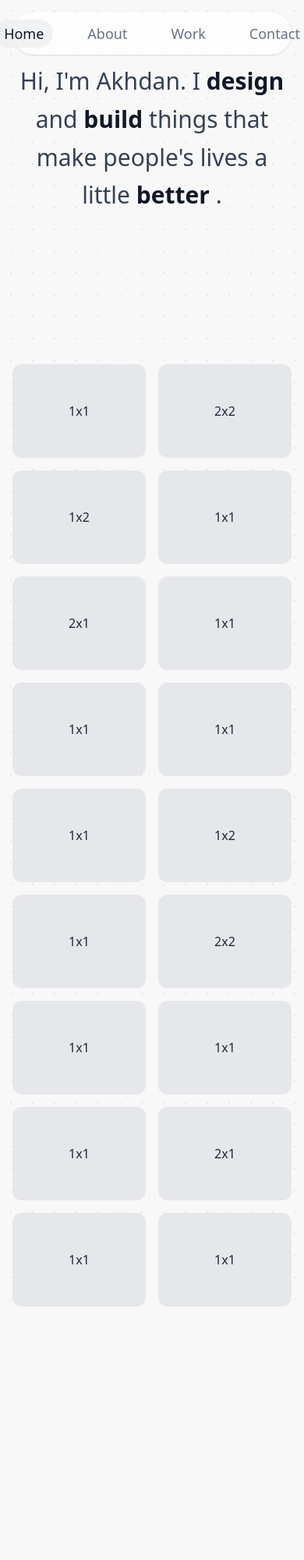
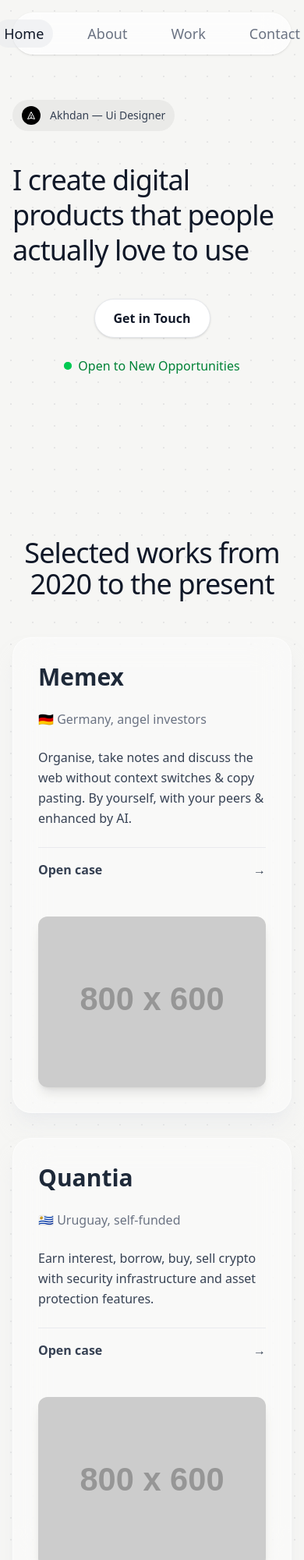
Before and after one commit to akhdnn/porto, an Astro site: page / in a window 390 px wide. Shown: the top 2000 px of the page at 78% size. Before the commit the page ends 1691 px from the top, so only its background shows below. Built offline with nearby package versions, Linux system fonts and the light colour scheme; Astro itself is replaced by a stand-in of ours; placeholder pictures from the web are drawn by us.

Commit message:
apdet2.1

```diff
--- /dev/null
+++ b/src/components/CaseStudy.astro
@@ -0,0 +1,63 @@
+---
+// src/components/CaseStudy.astro
+---
+<section class="py-20 md:py-32 px-4">
+    <div class="max-w-screen-xl mx-auto flex flex-col gap-12">
+
+        <h2 class="text-center text-4xl font-medium tracking-tight text-gray-900">
+            Selected works from <br> 2020 to the present
+        </h2>
+
+        <div class="flex flex-col gap-8">
+
+            {/* --- KARTU 1: MEMEX --- */}
+            <div class="
+                bg-white/40 backdrop-blur-xl
+                rounded-3xl border border-white/50 shadow-xl shadow-gray-200/50
+                p-8 md:p-12
+            ">
+                <div class="grid grid-cols-1 lg:grid-cols-2 gap-12 items-center">
+                    <div class="flex flex-col gap-6">
+                        <h3 class="text-3xl font-bold">Memex</h3>
+                        <p class="text-gray-500">🇩🇪 Germany, angel investors</p>
+                        <p class="text-gray-700 leading-relaxed">
+                            Organise, take notes and discuss the web without context switches & copy pasting. By yourself, with your peers & enhanced by AI.
+                        </p>
+                        <a href="#" class="flex justify-between items-center pt-4 border-t border-gray-200/80 text-gray-700 hover:text-black transition-colors">
+                            <span class="font-semibold">Open case</span>
+                            <span>&rarr;</span>
+                        </a>
+                    </div>
+                    <div>
+                        <img src="https://placehold.co/800x600/111827/ffffff?text=Memex+UI" alt="Memex UI" class="rounded-xl shadow-lg"/>
+                    </div>
+                </div>
+            </div>
+
+            {/* --- KARTU 2: QUANTIA --- */}
+             <div class="
+                bg-white/40 backdrop-blur-xl
+                rounded-3xl border border-white/50 shadow-xl shadow-gray-200/50
+                p-8 md:p-12
+            ">
+                <div class="grid grid-cols-1 lg:grid-cols-2 gap-12 items-center">
+                    <div class="flex flex-col gap-6">
+                        <h3 class="text-3xl font-bold">Quantia</h3>
+                        <p class="text-gray-500">🇺🇾 Uruguay, self-funded</p>
+                        <p class="text-gray-700 leading-relaxed">
+                            Earn interest, borrow, buy, sell crypto with security infrastructure and asset protection features.
+                        </p>
+                        <a href="#" class="flex justify-between items-center pt-4 border-t border-gray-200/80 text-gray-700 hover:text-black transition-colors">
+                            <span class="font-semibold">Open case</span>
+                            <span>&rarr;</span>
+                        </a>
+                    </div>
+                    <div>
+                        <img src="https://placehold.co/800x600/e2e8f0/334155?text=Quantia+UI" alt="Quantia UI" class="rounded-xl shadow-lg"/>
+                    </div>
+                </div>
+            </div>
+
+        </div>
+    </div>
+</section>
--- a/src/components/GridCard.astro
+++ /dev/null
@@ -1,6 +0,0 @@
----
-// src/components/GridCard.astro
----
-<div class="w-full h-full bg-gray-200 rounded-xl flex items-center justify-center">
-    <slot />
-</div>
--- a/src/components/Hero.astro
+++ b/src/components/Hero.astro
@@ -1,13 +1,32 @@
 ---
-// src/components/Hero.astro
+// src/components/Hero.astro (Versi baru sesuai referensi)
 ---
-<section class="text-center py-20 md:py-32">
-    <div class="max-w-4xl mx-auto px-4">
-        <!-- <div class="inline-block bg-gray-100 rounded-full px-3 py-1 text-sm font-medium mb-8">
-            Naufal Akhdan
-        </div> -->
-        <p class="text-3xl md:text-2xl leading-relaxed text-gray-700">
-            Hi, I'm Akhdan. I <strong class="text-gray-900">design</strong> and <strong class="text-gray-900">build</strong> things that make people's lives a little <strong class="text-gray-900">better</strong> .
-        </p>
+<section class="flex flex-col items-center justify-center text-center px-4 py-32 lg:py-40">
+    <div class="flex flex-col items-start gap-10 max-w-4xl">
+
+        <div class="inline-flex  items-center gap-3 bg-black/5 dark:bg-white/5 px-3 py-2 rounded-full text-sm">
+            <div class="w-6 h-6 bg-black rounded-full flex items-center justify-center">
+                <svg class="w-3 h-3 text-white" fill="none" viewBox="0 0 24 24" stroke="currentColor"><path stroke-linecap="round" stroke-linejoin="round" stroke-width="2" d="M12 19l9 2-9-18-9 18 9-2zm0 0v-8"></path></svg>
+            </div>
+            <span class="font-medium text-gray-700">Akhdan — Ui Designer</span>
+        </div>
+
+        <h1 class="text-4xl md:text-5xl font-medium tracking-tight text-gray-900 leading-tight text-left">
+            I create digital products that people actually love to use
+        </h1>
+
+        <div class="flex flex-wrap items-center justify-center gap-6">
+            <a href="#" class="bg-white text-gray-900 font-semibold px-6 py-3 rounded-full shadow-sm border border-gray-200 transition-transform hover:scale-105">
+                Get in Touch
+            </a>
+            <div class="flex items-center gap-2">
+                <div class="relative flex h-2.5 w-2.5">
+                    <span class="animate-ping absolute inline-flex h-full w-full rounded-full bg-green-400 opacity-75"></span>
+                    <span class="relative inline-flex rounded-full h-2.5 w-2.5 bg-green-500"></span>
+                </div>
+                <span class="font-medium text-green-700">Open to New Opportunities</span>
+            </div>
+        </div>
+
     </div>
 </section>
--- a/src/layouts/Layout.astro
+++ b/src/layouts/Layout.astro
@@ -23,5 +23,14 @@ const { title, description } = Astro.props;
 	</head>
 	<body>
 		<slot />
+
+		<div id="cursor-tooltip" class="fixed top-0 left-0 pointer-events-none z-50 opacity-0 transition-opacity duration-200">
+            <div class="bg-black text-white text-xs rounded-md shadow-lg px-3 py-1.5">
+                <p id="tooltip-title" class="font-bold"></p>
+                <p id="tooltip-tagline" class="text-white/70"></p>
+            </div>
+        </div>
+
+		<script src="../scripts/main.js"></script>
 	</body>
 </html>
--- a/src/pages/index.astro
+++ b/src/pages/index.astro
@@ -1,58 +1,21 @@
 ---
-// src/pages/index.astro (Layout Presisi Sesuai Diagram)
+// src/pages/index.astro (Fokus pada Hero & Case Study)
 
 import Layout from '../layouts/Layout.astro';
 import Header from '../components/Header.astro';
-import GridCard from '../components/GridCard.astro';
 import Hero from '../components/Hero.astro';
+import CaseStudy from '../components/CaseStudy.astro';
 ---
 
 <Layout
-    title="Portfolio - Final Grid"
-    description="A precise bento grid based on the provided diagram."
+    title="Portfolio Akhdan"
+    description="A showcase of selected works."
 >
     <Header />
-    <Hero />
 
-    <main class="p-4 md:p-8 pt-28 max-w-screen-xl mx-auto">
-        <div class="grid grid-cols-2 md:grid-cols-4 auto-rows-[120px] gap-4">
+    <main>
+        <Hero />
+        <CaseStudy />
+    </main>
 
-            <div class="md:col-start-1 md:row-start-1 md:row-span-2"><GridCard><p>1x1</p></GridCard></div>
-
-            <div class="md:col-start-2 md:col-span-2 md:row-start-1 md:row-span-4"><GridCard><p>2x2</p></GridCard></div>
-
-            <div class="md:col-start-4 md:row-start-1 md:row-span-4"><GridCard><p>1x2</p></GridCard></div>
-
-            <div class="md:col-start-1 md:row-start-3 md:row-span-2"><GridCard><p>1x1</p></GridCard></div>
-
-            <div class="md:row-span-2 md:col-start-1 md:col-span-2 md:row-start-5"><GridCard><p>2x1</p></GridCard></div>
-
-            <div class="md:col-start-3 md:row-start-5 md:row-span-2"><GridCard><p>1x1</p></GridCard></div>
-
-            <div class="md:col-start-4 md:row-start-5 md:row-span-2"><GridCard><p>1x1</p></GridCard></div>
-
-            <div class="md:col-start-1 md:row-start-7 md:row-span-2"><GridCard><p>1x1</p></GridCard></div>
-
-            <div class="md:col-start-2 md:row-start-7 md:row-span-2"><GridCard><p>1x1</p></GridCard></div>
-
-            <div class="md:col-start-3 md:row-start-7 md:row-span-4"><GridCard><p>1x2</p></GridCard></div>
-
-            <div class="md:col-start-4 md:row-start-7 md:row-span-2"><GridCard><p>1x1</p></GridCard></div>
-
-            <div class="md:col-start-1 md:col-span-2 md:row-start-9 md:row-span-4"><GridCard><p>2x2</p></GridCard></div>
-
-            <div class="md:col-start-4 md:row-start-9 md:row-span-2"><GridCard><p>1x1</p></GridCard></div>
-
-            <div class="md:col-start-3 md:row-start-11 md:row-span-2"><GridCard><p>1x1</p></GridCard></div>
-
-            <div class="md:col-start-4 md:row-start-11 md:row-span-2"><GridCard><p>1x1</p></GridCard></div>
-
-            <div class="md:row-span-2 md:col-start-1 md:col-span-2 md:row-start-13"><GridCard><p>2x1</p></GridCard></div>
-
-            <div class="md:col-start-3 md:row-start-13 md:row-span-2"><GridCard><p>1x1</p></GridCard></div>
-
-            <div class="md:col-start-4 md:row-start-13 md:row-span-2"><GridCard><p>1x1</p></GridCard></div>
-
-        </div>
-    </main>
 </Layout>
--- a/src/scripts/main.js
+++ b/src/scripts/main.js
@@ -1,35 +1 @@
 // src/scripts/main.js
-
-// Ambil semua elemen yang kita butuhkan
-const projectCards = document.querySelectorAll('.project-card');
-const spotlightOverlay = document.getElementById('spotlight-overlay');
-const spotlightTitle = document.getElementById('spotlight-title');
-const spotlightTagline = document.getElementById('spotlight-tagline');
-
-projectCards.forEach(card => {
-    // Event saat mouse masuk ke area kartu
-    card.addEventListener('mouseenter', () => {
-        // 1. Ambil judul & tagline dari data-attributes kartu
-        const title = card.dataset.title;
-        const tagline = card.dataset.tagline;
-
-        // 2. Masukkan teks ke dalam elemen di overlay
-        spotlightTitle.textContent = title;
-        spotlightTagline.textContent = tagline;
-
-        // 3. Tampilkan overlay dengan transisi
-        spotlightOverlay.classList.remove('opacity-0');
-
-        // 4. Jadikan kartu ini 'aktif' agar posisinya di atas overlay
-        card.classList.add('is-active');
-    });
-
-    // Event saat mouse keluar dari area kartu
-    card.addEventListener('mouseleave', () => {
-        // 1. Sembunyikan lagi overlay
-        spotlightOverlay.classList.add('opacity-0');
-
-        // 2. Kembalikan kartu ke posisi normal
-        card.classList.remove('is-active');
-    });
-});
--- a/src/styles/global.css
+++ b/src/styles/global.css
@@ -12,7 +12,7 @@
     @apply font-sans text-gray-800 antialiased;
 
     /* 👇 Tambahkan/pastikan dua baris ini ada untuk efek bintik-bintik */
-    background-color: #f8f8f8; /* Warna dasar abu-abu sangat muda */
+    background-color: #F6F6F4; /* Warna dasar abu-abu sangat muda */
     background-image: radial-gradient(circle, #e5e5e5 1px, rgba(0, 0, 0, 0) 1px); /* Membuat pola titik */
     background-size: 28px 28px; /* Mengatur jarak antar titik */
   }
```
